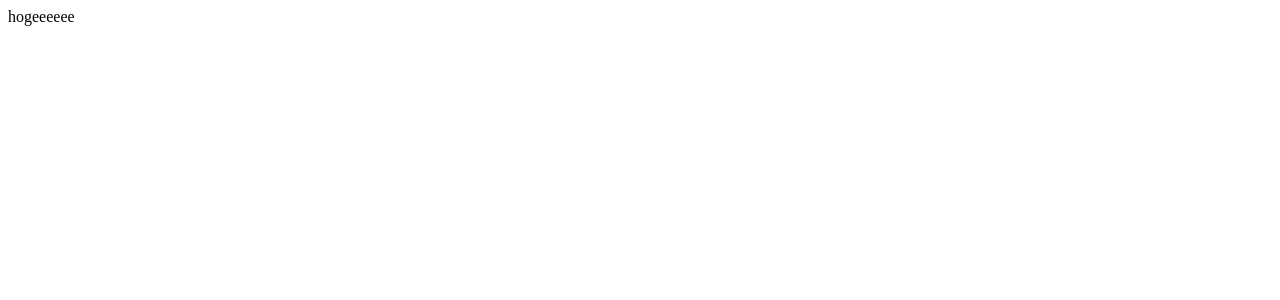
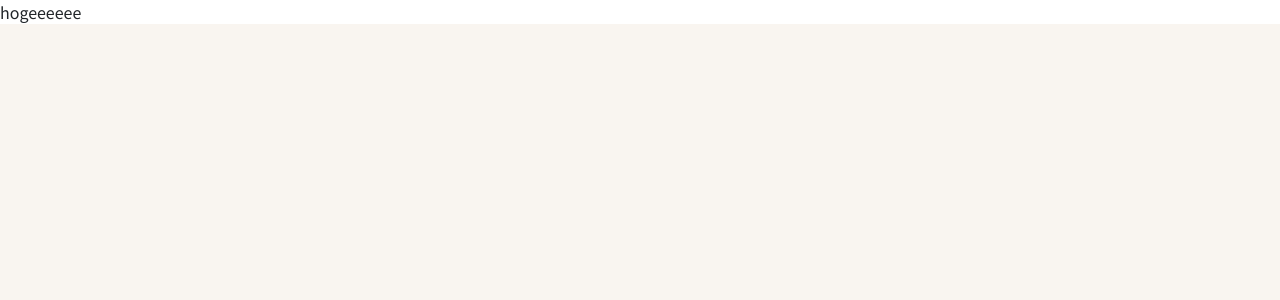
Before and after one commit to yykaoruko/rukolog, a Nuxt app: page / in a window 1280 px wide. Shown: the top 300 px of the page. Built offline with nearby package versions, Linux system fonts and the light colour scheme.

Commit message:
feat: add base style

```diff
--- a/app/assets/styles/_variables.scss
+++ b/app/assets/styles/_variables.scss
@@ -1,2 +1,7 @@
 // color variables
 $color-white: #ffffff;
+$color-main: #B62036;
+$color-sub: #CB3745;
+$color-accent: #B66E79;
+$color-base: #F9F5F0;
+$color-text: #40353B;
--- /dev/null
+++ b/app/assets/styles/style.scss
@@ -0,0 +1,10 @@
+@charset 'utf-8';
+@import '../../../node_modules/bootstrap/dist/css/bootstrap-reboot.min.css';
+@import '_variables';
+
+html {
+  background: $color-base;
+}
+body {
+  font-family: 'Noto Sans JP', cursive;
+}
--- a/nuxt.config.ts
+++ b/nuxt.config.ts
@@ -12,6 +12,7 @@ const config: Configuration = {
   styleResources: {
     scss: ['@/assets/styles/_variables.scss'],
   },
+  css: ['@/assets/styles/style.scss'],
   head: {
     title: 'RUKOLOG',
     meta: [
--- a/package.json
+++ b/package.json
@@ -20,6 +20,7 @@
   "dependencies": {
     "@nuxt/typescript-runtime": "^0.1.5",
     "@vue/cli-service": "^3.11.0",
+    "bootstrap": "^4.3.1",
     "nuxt": "^2.9.2"
   },
   "devDependencies": {
```
Also changed, not shown: 1 other file (tests, documents, lock files or other folders).
